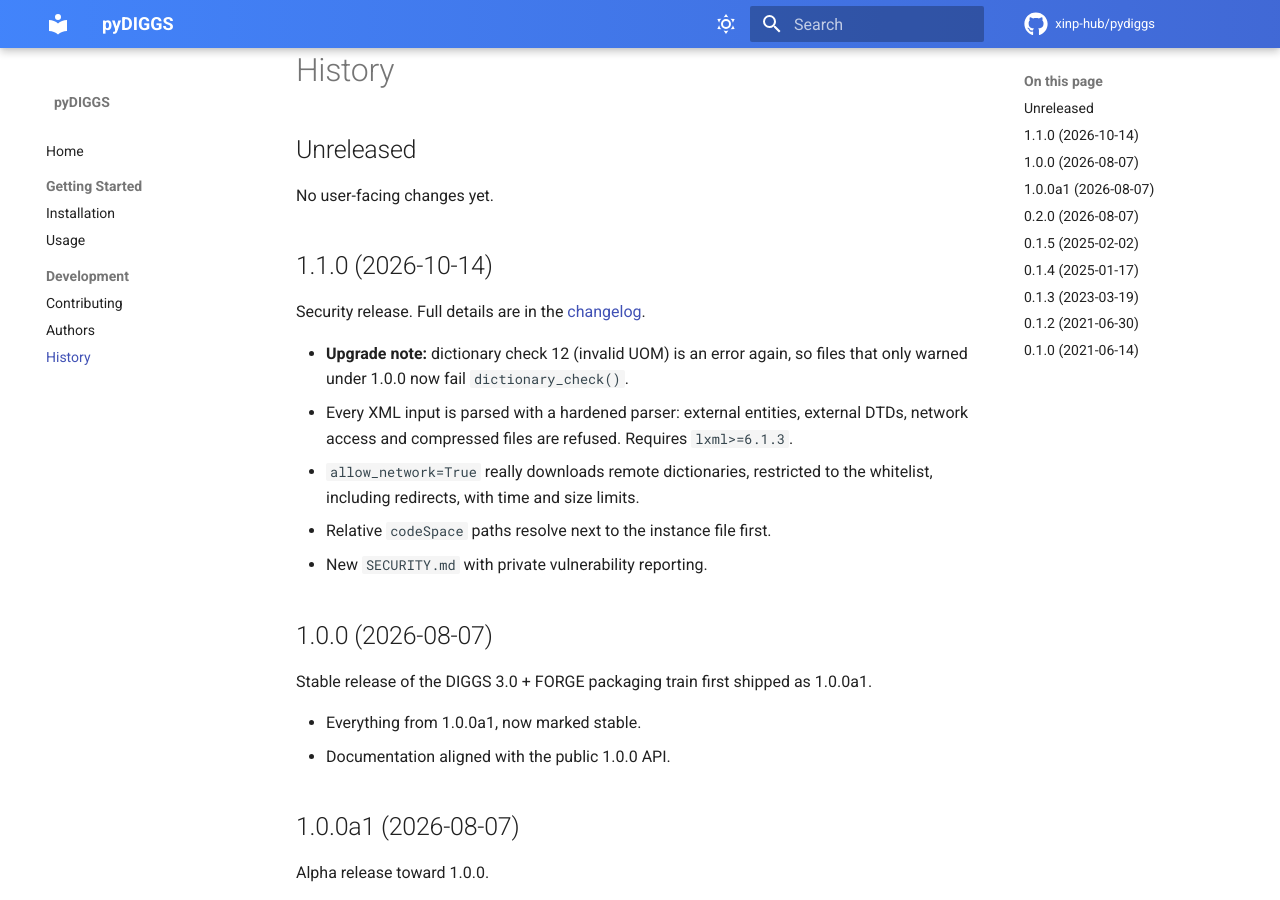
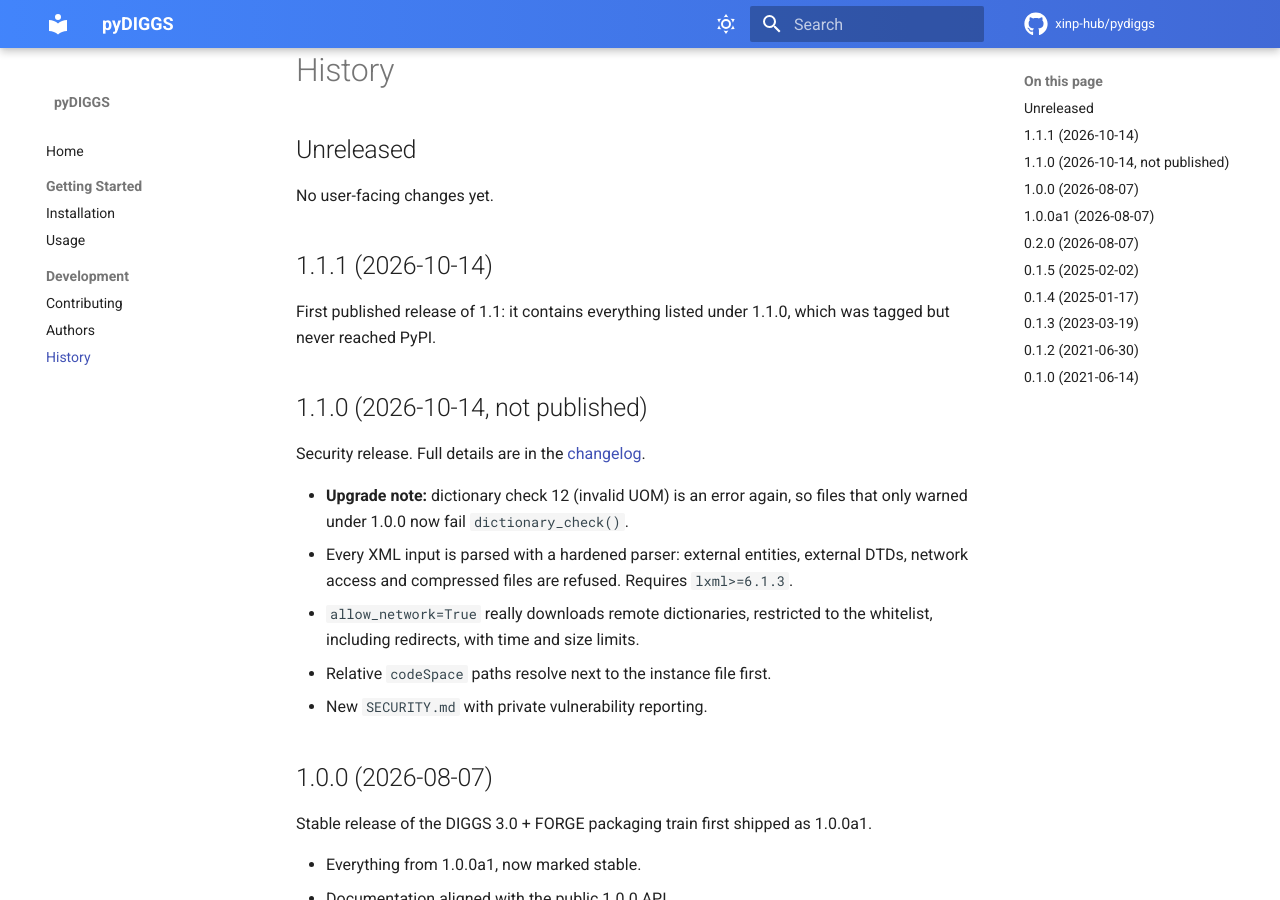
Before and after one commit to xinp-hub/pydiggs, an MkDocs documentation site: the page built from docs/history.md, in a window 1280 px wide and 900 px high. Built offline with MkDocs 1.6.1 and Material for MkDocs 9.7.7, drawn with Linux system fonts in a browser that asks for light colours; comment, search, counter and statistics services are not loaded.

Commit message:
release: 1.1.1 (#245)
Fix the Release smoke job (activate setup-uv's virtual environment). 1.1.0 was tagged but never published to PyPI; 1.1.1 ships its contents.

```diff
--- a/docs/history.md
+++ b/docs/history.md
@@ -4,7 +4,12 @@
 
 No user-facing changes yet.
 
-## 1.1.0 (2026-10-14)
+## 1.1.1 (2026-10-14)
+
+First published release of 1.1: it contains everything listed under 1.1.0, which
+was tagged but never reached PyPI.
+
+## 1.1.0 (2026-10-14, not published)
 
 Security release. Full details are in the
 [changelog](https://github.com/xinp-hub/pydiggs/blob/master/CHANGELOG.md).
--- a/src/pydiggs/__init__.py
+++ b/src/pydiggs/__init__.py
@@ -15,6 +15,6 @@ from .pydiggs import validator
 
 __author__ = """Xin Peng"""
 __email__ = "xin_peng@outlook.com"
-__version__ = "1.1.0"
+__version__ = "1.1.1"
 
 __all__ = ["detect_diggs_version", "validator"]
```
Also changed, not shown: CHANGELOG.md (+17 -1 lines), 1 other file.
